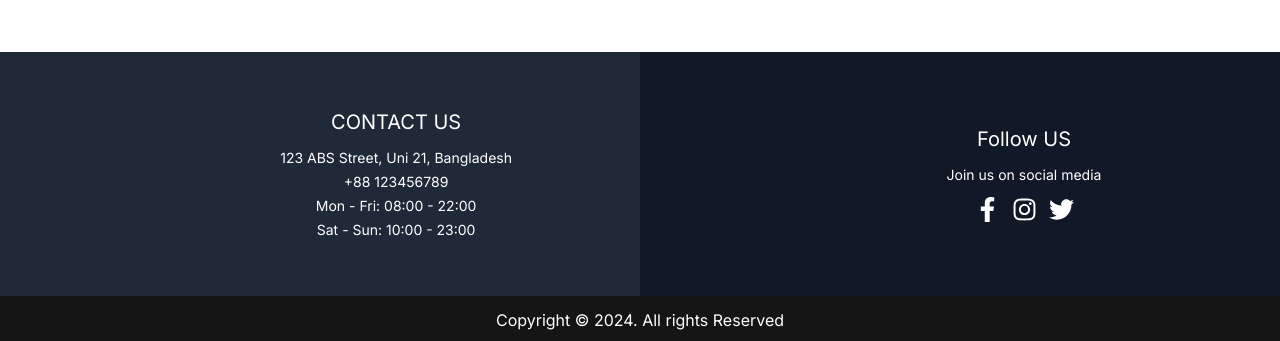
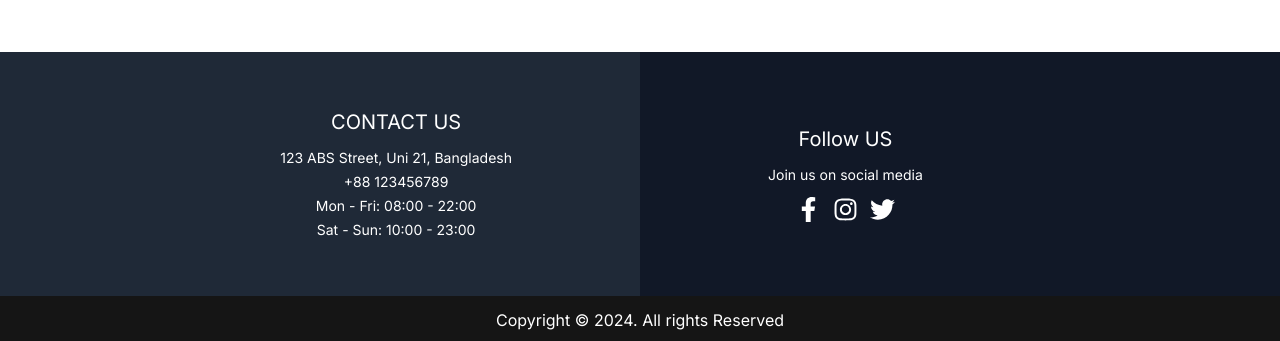
Before and after one commit to devujjal/bistro-boss-restaurant, a React (Vite) app in the folder bistro-boss-restaurant-client/: page / in a window 1280 px wide. Shown: the part 2557-2898 px from the top of the page. Built offline with nearby package versions, Linux system fonts and the light colour scheme.

Commit message:
update footer

```diff
--- a/bistro-boss-restaurant-client/src/Pages/HomePage/Shared/Footer/Footer.jsx
+++ b/bistro-boss-restaurant-client/src/Pages/HomePage/Shared/Footer/Footer.jsx
@@ -19,7 +19,7 @@ const Footer = () => {
                         </ul>
                     </div>
                 </div>
-                <div className="bg-[#111827] flex justify-center items-center md:pl-32">
+                <div className="bg-[#111827] flex justify-start items-center md:pl-32">
                     <div className="text-center py-14 font-inter">
                         <h4 className="text-xl">Follow US</h4>
                         <p className="mt-3 text-sm"><span >Join us on social media</span></p>
```
